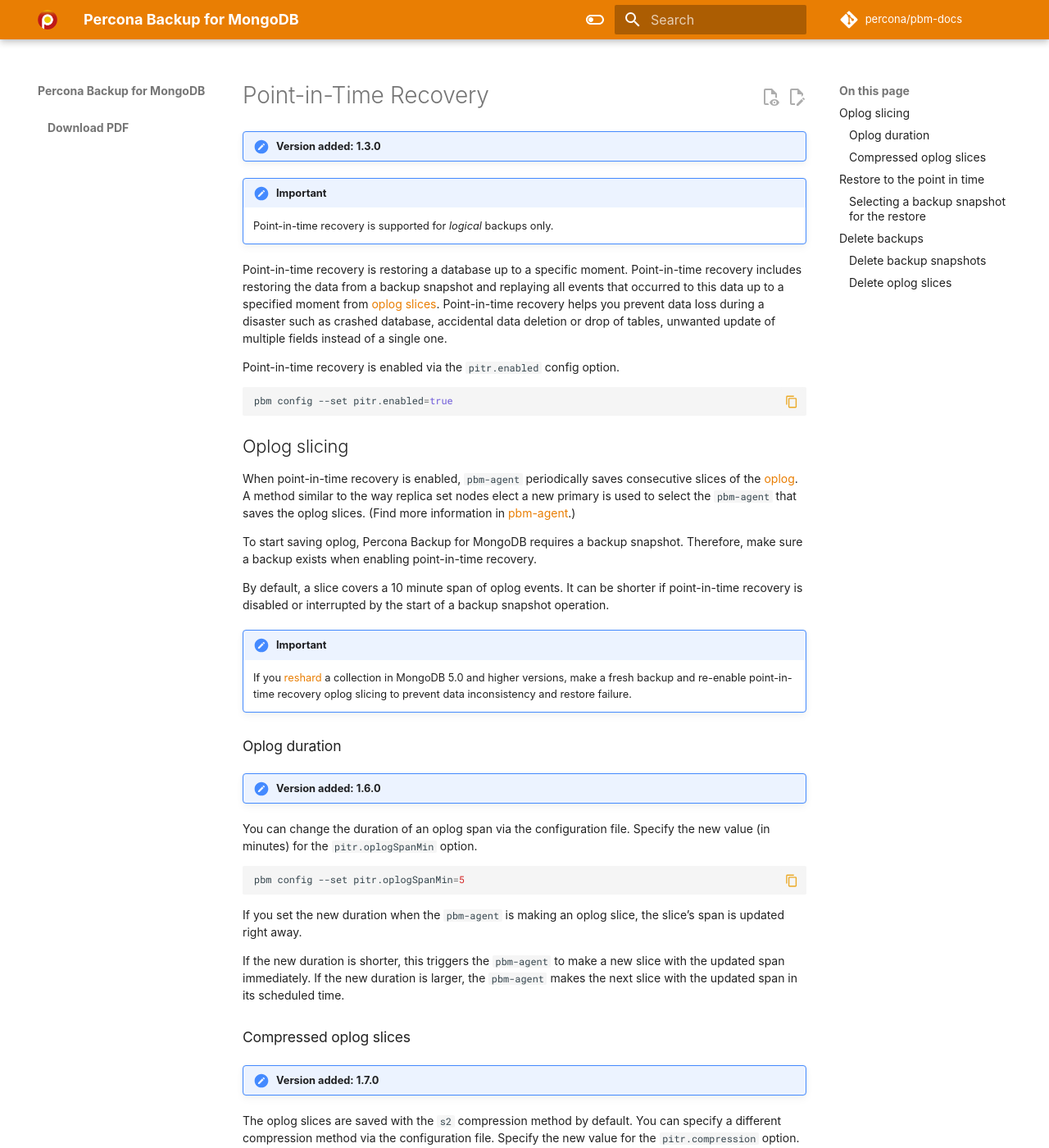
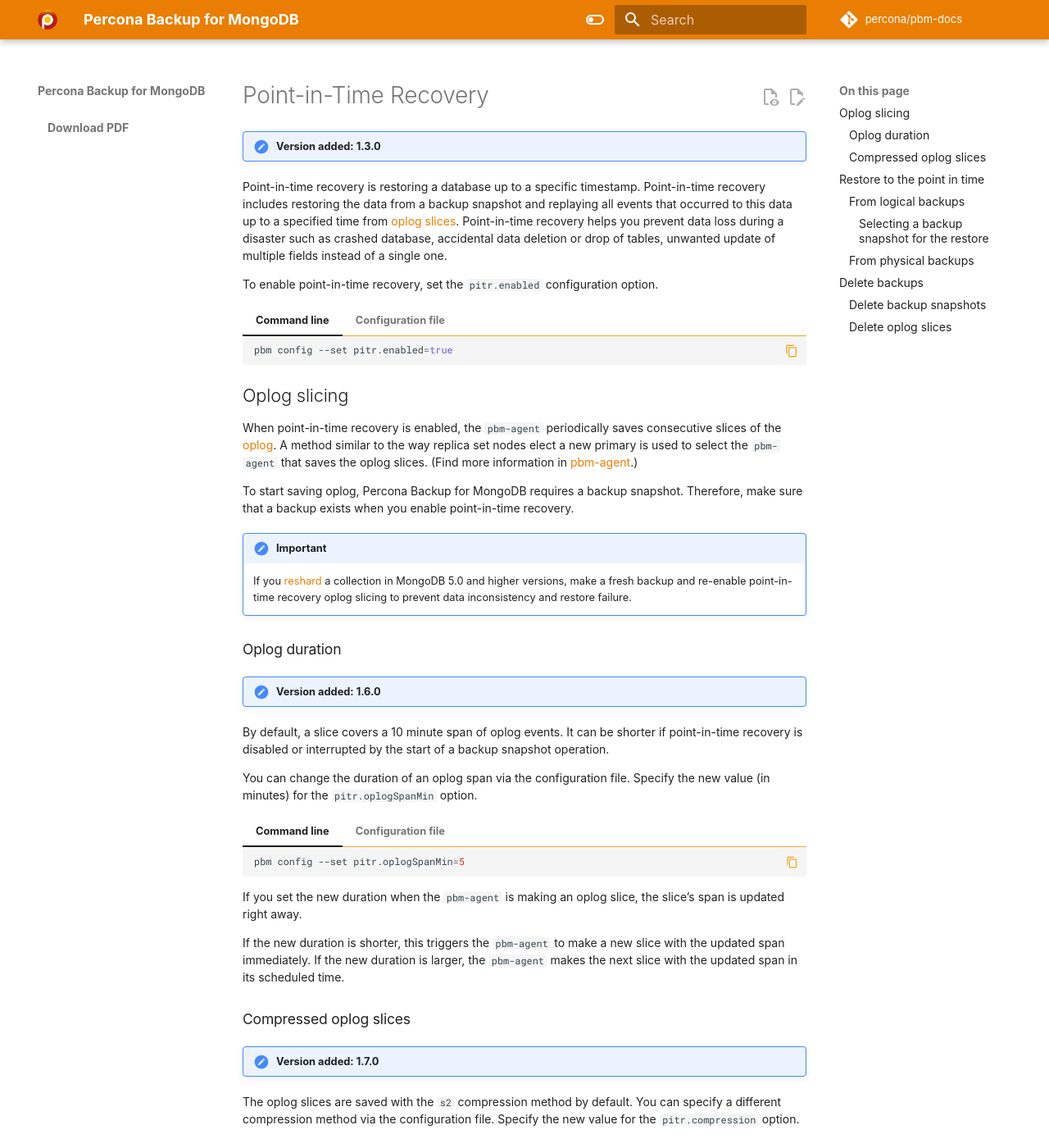
Before and after one commit to percona/pbm-docs, an MkDocs documentation site: the page built from docs/usage/point-in-time-recovery.md, in a window 1280 px wide and 1400 px high. Shown: the whole window at 82% size. Built offline with MkDocs 1.6.1 and Material for MkDocs 9.7.7, drawn with Linux system fonts in a browser that asks for light colours; nearby versions of some CDN libraries; some web fonts are replaced; comment, search, counter and statistics services are not loaded; some of the changed text lies outside the part shown.

Commit message:
PBM-1022 Rework PITR
modified:   docs/index.md
	modified:   docs/usage/point-in-time-recovery.md

````diff
--- a/docs/usage/point-in-time-recovery.md
+++ b/docs/usage/point-in-time-recovery.md
@@ -2,25 +2,28 @@
 
 !!! admonition "Version added: 1.3.0"
 
-!!! important
+Point-in-time recovery is restoring a database up to a specific timestamp. Point-in-time recovery includes restoring the data from a backup snapshot and replaying all events that occurred to this data up to a specified time from [oplog slices](../reference/glossary.md#oplog-slice). Point-in-time recovery helps you prevent data loss during a disaster such as crashed database, accidental data deletion or drop of tables, unwanted update of multiple fields instead of a single one.
 
-    Point-in-time recovery is supported for *logical* backups only.
+To enable point-in-time recovery, set the `pitr.enabled` configuration option.
 
-Point-in-time recovery is restoring a database up to a specific moment. Point-in-time recovery includes restoring the data from a backup snapshot and replaying all events that occurred to this data up to a specified moment from [oplog slices](../reference/glossary.md#oplog-slice). Point-in-time recovery helps you prevent data loss during a disaster such as crashed database, accidental data deletion or drop of tables, unwanted update of multiple fields instead of a single one.
+=== "Command line"
 
-Point-in-time recovery is enabled via the `pitr.enabled` config option.
+     ```sh
+     pbm config --set pitr.enabled=true
+     ```
 
-```sh
-pbm config --set pitr.enabled=true
-```
+=== "Configuration file"
+
+     ```yaml
+     pitr:
+       enabled: true
+     ```
 
 ## Oplog slicing
 
-When point-in-time recovery is enabled, `pbm-agent` periodically saves consecutive slices of the [oplog](../reference/glossary.md#oplog). A method similar to the way replica set nodes elect a new primary is used to select the `pbm-agent` that saves the oplog slices. (Find more information in [pbm-agent](../details/architecture.md#pbm-agent).)
+When point-in-time recovery is enabled, the `pbm-agent` periodically saves consecutive slices of the [oplog](../reference/glossary.md#oplog). A method similar to the way replica set nodes elect a new primary is used to select the `pbm-agent` that saves the oplog slices. (Find more information in [pbm-agent](../details/architecture.md#pbm-agent).)
 
-To start saving oplog, Percona Backup for MongoDB requires a backup snapshot. Therefore, make sure  a backup exists when enabling point-in-time recovery.
-
-By default, a slice covers a 10 minute span of oplog events. It can be shorter if point-in-time recovery is disabled or interrupted by the start of a backup snapshot operation.
+To start saving oplog, Percona Backup for MongoDB requires a backup snapshot. Therefore, make sure that a backup exists when you enable point-in-time recovery.
 
 !!! important
 
@@ -30,11 +33,22 @@
 
 !!! admonition "Version added: 1.6.0"
 
+By default, a slice covers a 10 minute span of oplog events. It can be shorter if point-in-time recovery is disabled or interrupted by the start of a backup snapshot operation.
+
 You can change the duration of an oplog span via the configuration file. Specify the new value (in minutes) for the `pitr.oplogSpanMin` option.
 
-```sh
-pbm config --set pitr.oplogSpanMin=5
-```
+=== "Command line"
+
+     ```sh
+     pbm config --set pitr.oplogSpanMin=5
+     ```
+
+=== "Configuration file"
+
+     ```yaml
+     pitr:
+       oplogSpanMin: 5
+     ```
 
 If you set the new duration when the `pbm-agent` is making an oplog slice, the slice’s span is updated right away.
 
@@ -46,9 +60,18 @@
 
 The oplog slices are saved with the `s2` compression method by default. You can specify a different compression method via the configuration file. Specify the new value for the `pitr.compression` option.
 
-```sh
-pbm config --set pitr.compression=gzip
-```
+=== "Command line"
+
+     ```sh
+     pbm config --set pitr.compression=gzip
+     ```
+
+=== "Configuration file"
+
+     ```yaml
+     pitr:
+       compression: gzip
+     ```
 
 Supported compression methods are: `gzip`, `snappy`, `lz4`, `s2`, `pgzip`, `zstd`.
 
@@ -93,6 +116,8 @@
 pbm config --set pitr.enabled=false
 ```
 
+### From logical backups
+
 Run [`pbm restore`](../reference/pbm-commands.md#pbm-restore) and specify the timestamp from the valid range:
 
 ```sh
@@ -121,7 +146,7 @@
 pbm config --set pitr.enabled=true
 ```
 
-### Selecting a backup snapshot for the restore
+#### Selecting a backup snapshot for the restore
 
 !!! admonition "Version added: 1.6.0"
 
@@ -129,11 +154,44 @@
 
 To restore from any backup snapshot, Percona Backup for MongoDB requires continuous oplog. After the backup snapshot is made and point-in-time recovery is re-enabled, it copies the oplog saved with the backup snapshot and creates oplog slices from the end time of the latest slice to the new starting point thus making the oplog continuous.
 
+### From physical backups
+
+Making a point-in-time restore from a physical backup consists of two steps: firstly, restore the backup snapshot and then replay oplog events on top of it up to a specific timestamp.
+
+!!! tip
+
+    If you make only physical backup snapshots, set the `pitr.oplogOnly=true` configuration parameter to start oplog slicing without the mandatory logical base snapshot.
+
+
+To restore the backup snapshot, run the `pbm restore` command specifying the backup name:
+
+```sh
+pbm restore <backup_name>
+```
+
+To replay the oplog to the particular timestamp, do the following:
+
+ 1. Stop oplog slicing, if enabled, to release the lock.
+
+ 2. Run `pbm status` or `pbm list` commands to find oplog chunks available for replay.
+
+ 3. Run the `pbm oplog-replay` command and specify the `--start` and `--end` flags with the timestamps. Specify the `--start` timestamp at least 1 sec before the `restore_to_time` value for the backup snapshot that you restored.
+
+     ```sh
+     pbm oplog-replay --start="<timestamp>" --end="<timestamp>"
+     ```
+
+ 4. After the oplog replay, make a fresh backup and enable the point-in-time recovery oplog slicing.
+
+!!! admonition "See also"
+
+    [Replay oplog from arbitrary start time](oplog-replay.md)
+
 ## Delete backups
 
 !!! admonition "Version added: 1.6.0"
 
-Backup snapshots and incremental backups (oplog slices) are deleted using separate commands: [`pbm delete-backup`](../reference/pbm-commands.md#pbm-delete-backup) and [`pbm delete-pitr`](../reference/pbm-commands.md#pbm-delete-pitr) respectively.
+Backup snapshots and oplog slices are deleted using separate commands: [`pbm delete-backup`](../reference/pbm-commands.md#pbm-delete-backup) and [`pbm delete-pitr`](../reference/pbm-commands.md#pbm-delete-pitr) respectively.
 
 ### Delete backup snapshots
 
````
Also changed, not shown: docs/index.md (+2 -5 lines).
